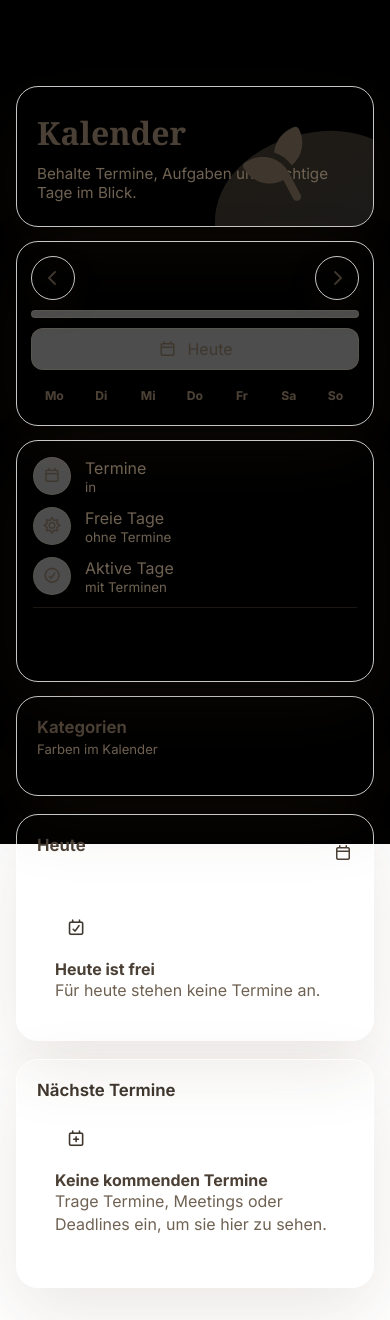
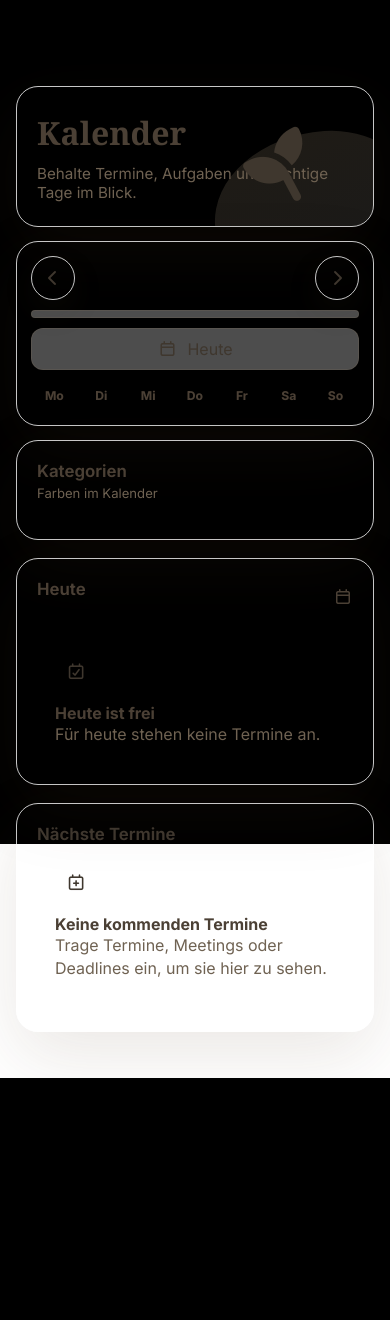
Before and after one commit to YannikFroehlich/Lunora, a Django app: template app/templates/app/calendar.html in a window 390 px wide. After the commit the page ends 1078 px from the top, so only its background shows below. Run offline with Django 5.2, Linux system fonts and the light colour scheme; the template is opened without the code that fills it, so the values that code supplies are empty.

Commit message:
Drop the calendar's month stats panel and stop panels stretching
The stats panel below the calendar was stretched to the sidebar's height and
mostly empty, and its numbers (free + active days = days of the month, an
unlabeled weekly bar chart) added little. The month panel and the sidebar now
keep their natural heights.

Co-Authored-By: Claude Opus 5.5 <noreply@anthropic.com>

```diff
--- a/app/static/css/calendar.css
+++ b/app/static/css/calendar.css
@@ -5,22 +5,19 @@
 .calendar-layout {
   display: grid;
   grid-template-columns: minmax(0, 1.9fr) minmax(360px, 0.82fr);
-  grid-template-areas:
-    "month side"
-    "stats side";
   gap: 20px;
   margin-top: 20px;
 }
 
 .month-panel {
-  grid-area: month;
+  align-self: start;
   min-width: 0;
   padding: 18px;
 }
 
 .side-stack {
-  grid-area: side;
-  display: grid;
+  display: grid;
+  align-content: start;
   gap: 18px;
 }
 
@@ -709,62 +706,6 @@ fieldset.event-form-field > legend {
   border-color: rgba(255, 248, 237, 0.12);
 }
 
-.month-stats {
-  grid-area: stats;
-  display: grid;
-  grid-template-columns: repeat(4, minmax(0, 1fr));
-  align-items: center;
-  gap: 18px;
-  padding: 24px;
-}
-
-.month-stats article {
-  display: grid;
-  grid-template-columns: 58px auto;
-  align-items: center;
-  column-gap: 14px;
-}
-
-.month-stats i {
-  grid-row: span 3;
-  display: grid;
-  width: 52px;
-  height: 52px;
-  place-items: center;
-  color: var(--color-accent-strong);
-  background: var(--surface-control);
-  border: 1px solid var(--glass-border-soft);
-  border-radius: 50%;
-}
-
-.month-stats strong {
-  color: var(--color-heading);
-  font-family: var(--font-display);
-  font-size: var(--text-3xl);
-  font-weight: 500;
-}
-
-.month-stats small,
-.month-stats span {
-  color: var(--color-muted);
-}
-
-.mini-chart {
-  grid-template-columns: repeat(5, 1fr) !important;
-  align-items: end !important;
-  min-height: 78px;
-  padding: 0 12px;
-  border-left: 1px solid var(--color-line);
-}
-
-.mini-chart span {
-  height: var(--bar-height, 18px);
-  width: 18px;
-  justify-self: center;
-  background: linear-gradient(180deg, #dfc9a9, #b9935e);
-  border-radius: 6px 6px 0 0;
-}
-
 @media (max-width: 1120px) {
   .calendar-layout {
     grid-template-columns: 1fr;
@@ -881,39 +822,6 @@ fieldset.event-form-field > legend {
     line-height: 1;
   }
 
-  .month-stats {
-    grid-template-columns: repeat(2, minmax(0, 1fr));
-    gap: 12px;
-    padding: 16px;
-  }
-
-  .month-stats article {
-    grid-template-columns: 42px minmax(0, 1fr);
-    column-gap: 10px;
-  }
-
-  .month-stats i {
-    width: 38px;
-    height: 38px;
-    font-size: var(--text-base);
-  }
-
-  .month-stats strong {
-    font-size: var(--text-2xl);
-  }
-
-  .mini-chart {
-    grid-column: 1 / -1;
-    min-height: 58px;
-    padding: 0;
-    border-left: 0;
-    border-top: 1px solid var(--color-line);
-  }
-
-  .mini-chart span {
-    width: 14px;
-  }
-
   .side-stack > .glass-panel {
     padding: 20px;
   }
@@ -933,10 +841,6 @@ fieldset.event-form-field > legend {
     min-width: 22px;
     min-height: 22px;
     font-size: var(--text-xs);
-  }
-
-  .month-stats {
-    grid-template-columns: 1fr;
   }
 
   .timeline-row {
--- a/app/templates/app/calendar.html
+++ b/app/templates/app/calendar.html
@@ -354,17 +354,6 @@
             </section>
             {% endif %}
         </div>
-
-        <section class="glass-panel month-stats">
-            <article><i class="fa-regular fa-calendar"></i><strong>{{ month_stats.events }}</strong><span>Termine</span><small>in {{ month_label }}</small></article>
-            <article><i class="fa-regular fa-sun"></i><strong>{{ month_stats.free_days }}</strong><span>Freie Tage</span><small>ohne Termine</small></article>
-            <article><i class="fa-regular fa-circle-check"></i><strong>{{ month_stats.synced_days }}</strong><span>Aktive Tage</span><small>mit Terminen</small></article>
-            <article class="mini-chart">
-                {% for bar in month_stats.chart_bars %}
-                <span style="--bar-height: {{ bar.height }}px" title="{{ bar.count }} Termine"></span>
-                {% endfor %}
-            </article>
-        </section>
     </div>
 </section>
 
```
Also changed, not shown: CLAUDE.md (+1 -1 lines), app/view_models.py (+0 -36 lines), CHANGELOG.md.
